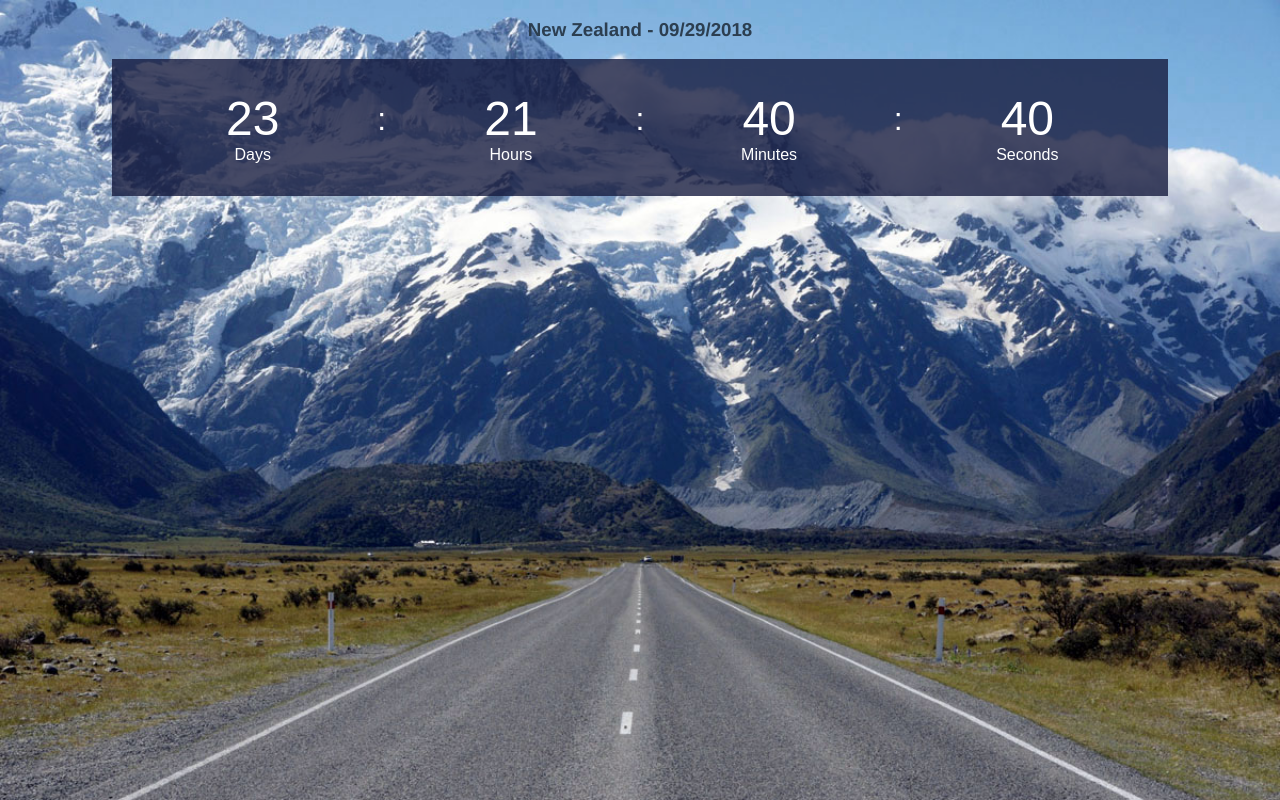
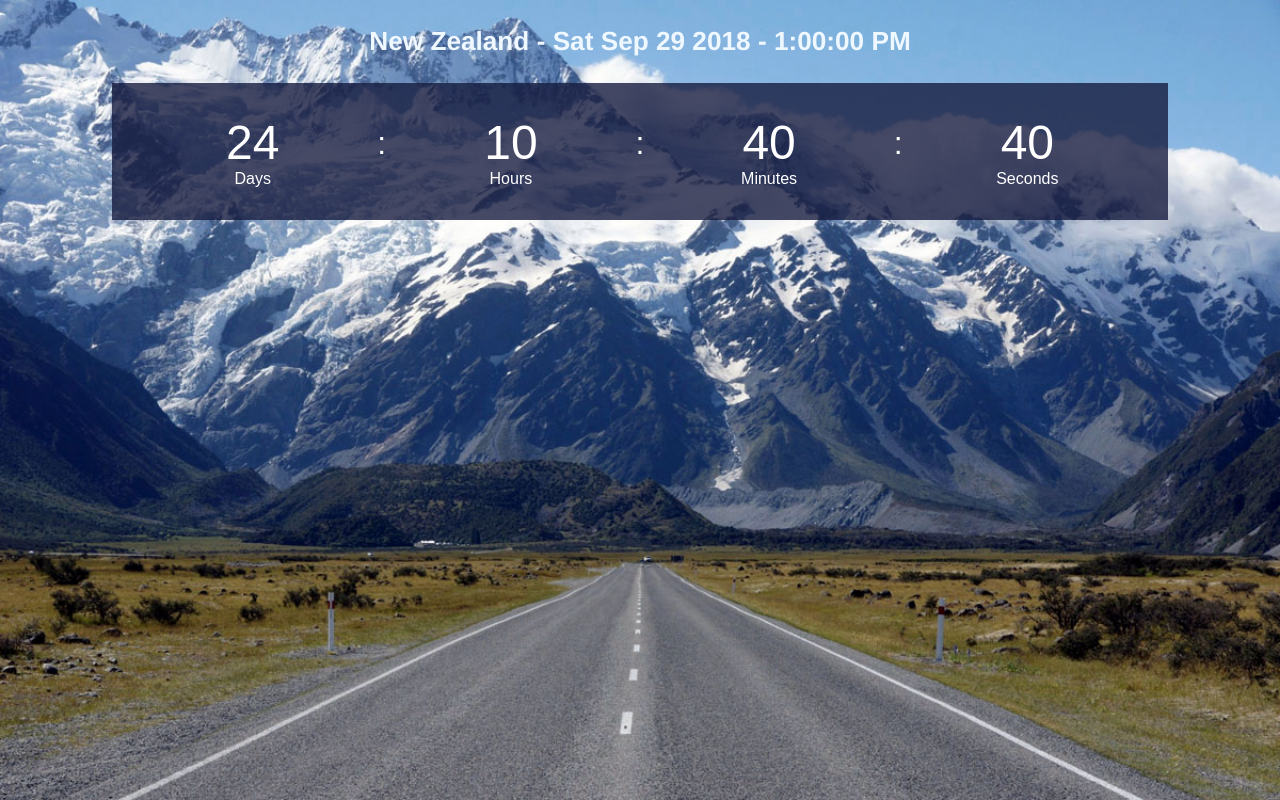
Before and after one commit to doug7410/vue-countdown, a Vue app: page / in a window 1280 px wide. Built offline with nearby package versions, Linux system fonts and the light colour scheme.

Commit message:
fix timezone, updated trip description

```diff
--- a/src/App.vue
+++ b/src/App.vue
@@ -1,10 +1,10 @@
 <template>
   <div id="app" :style="{backgroundImage: `url('/img/${this.image}')`}">
-        <div>
-            <h3>New Zealand - 09/29/2018</h3>
+    <div class="description">
+      <h3>{{ destination }} - {{ tripDate }}</h3>
     </div>
     <div class="clock-container">
-            <clock date="2018-09-29"></clock>
+      <clock :date="date"/>
     </div>
   </div>
 </template>
@@ -16,6 +16,8 @@
     name: 'app',
     data() {
       return {
+        destination: 'New Zealand',
+        date: 'Tue Sep 29 2018 09:00:00 GMT-0400 (Eastern Daylight Time)',
         image: 'new-zealand-2.jpg',
         images: [
           'new-zealand-2.jpg',
@@ -27,7 +29,7 @@
           'new-zealand-9.jpg',
           'new-zealand-10.jpg',
           'new-zealand-11.jpg',
-                    'new-zealand-12.jpg',
+          'new-zealand-12.jpg'
         ]
       }
     },
@@ -41,14 +43,20 @@
     },
     methods: {
       setImage() {
-                const currentImageIndex = this.images.indexOf(this.image);
-                const lastImageIndex = this.images.length - 1;
+        const currentImageIndex = this.images.indexOf(this.image)
+        const lastImageIndex = this.images.length - 1
 
-                if(currentImageIndex === lastImageIndex) {
+        if (currentImageIndex === lastImageIndex) {
           this.image = this.images[0]
         } else {
-                    this.image = this.images[currentImageIndex+1]
+          this.image = this.images[currentImageIndex + 1]
         }
+      }
+    },
+    computed: {
+      tripDate() {
+        const date = new Date(this.date)
+        return date.toDateString() +  ' - ' + date.toLocaleTimeString()
       }
     }
   }
@@ -79,4 +87,9 @@
   .clock-container {
     width: 100%;
   }
+
+  .description {
+    font-size: 1.4rem;
+    color: aliceblue;
+  }
 </style>
```
Lines whose indentation alone changed are shown as unchanged.
